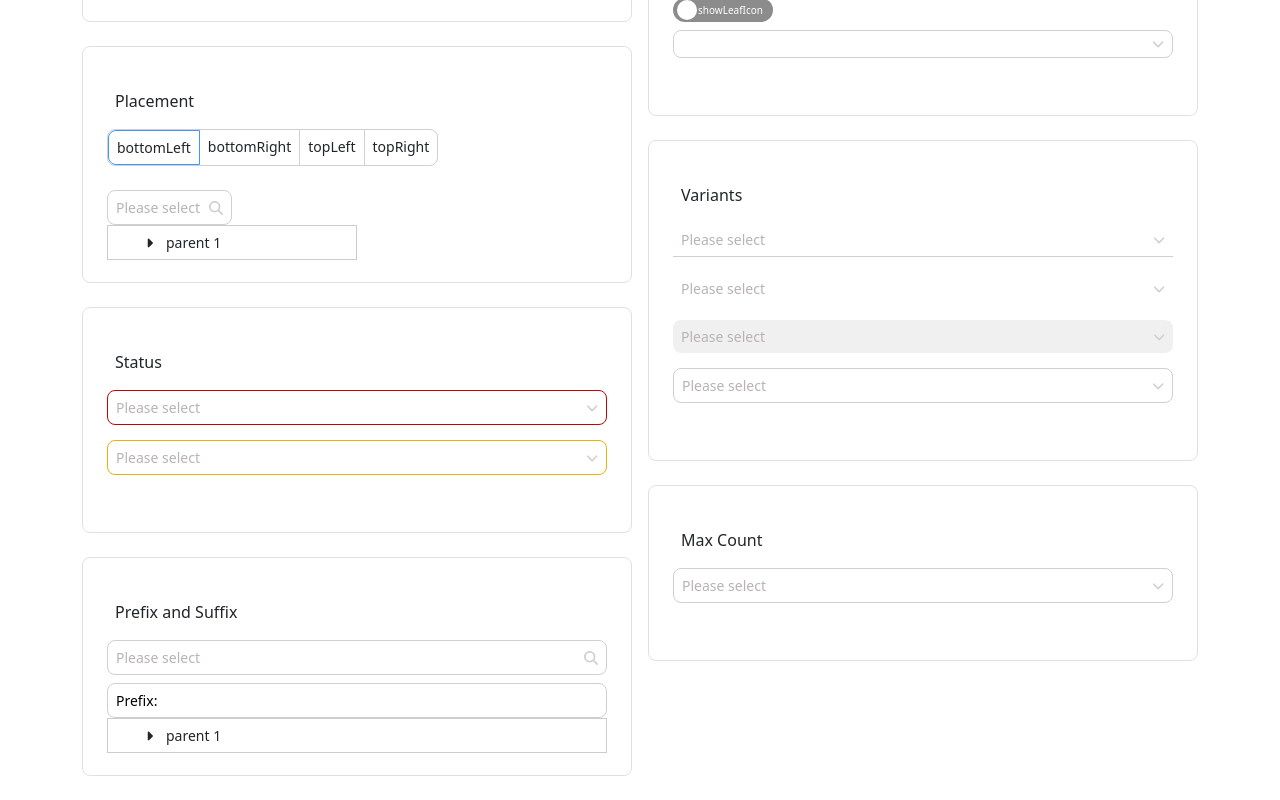
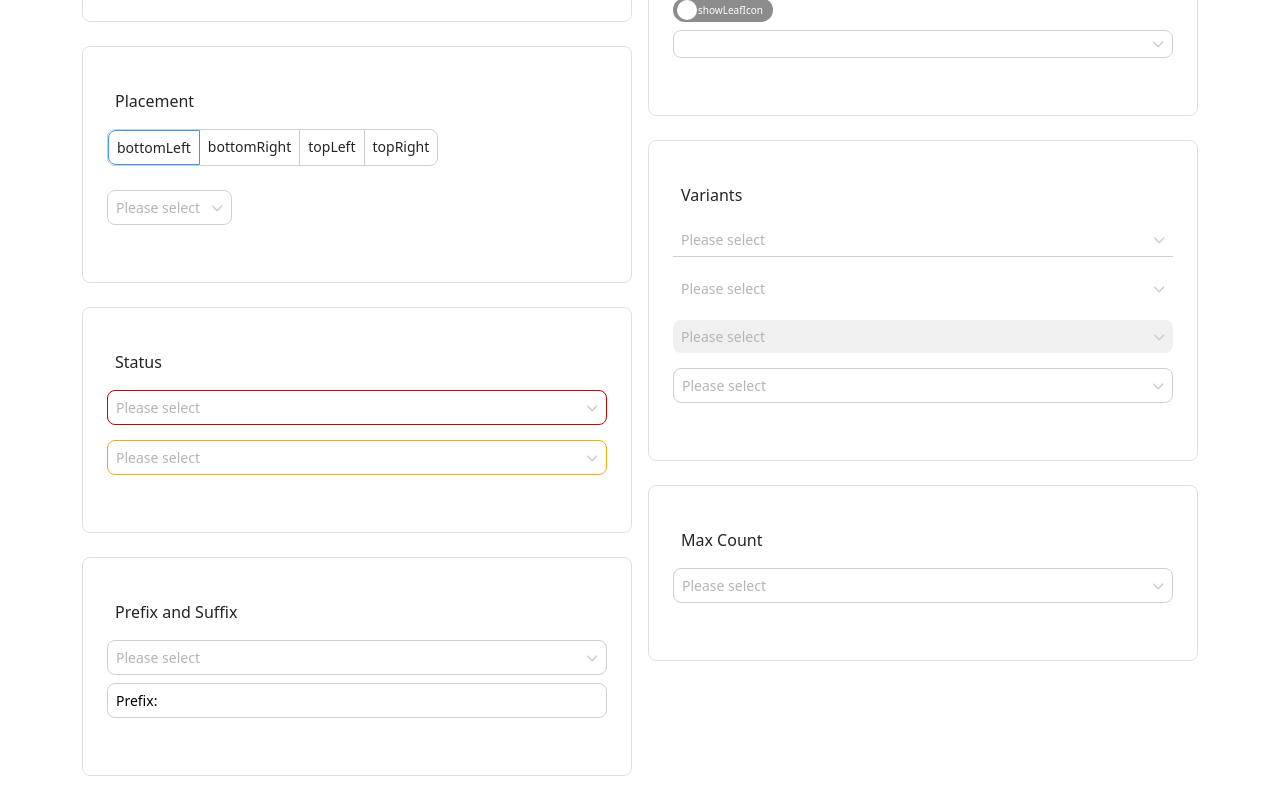
Before and after one commit to Priyadharshini-js/treeSelect-component, a React (Vite) app: page / in a window 1280 px wide. Shown: the part 701-1501 px from the top of the page. Built offline with nearby package versions, Linux system fonts and the light colour scheme.

Commit message:
props passing restructured!

```diff
--- a/src/App.css
+++ b/src/App.css
@@ -1,4 +1,4 @@
-/* //treeSelect css */
+/* treeSelect css starts*/
 .tree-sections {
     column-count: 2;
     margin-bottom: 1.5rem;
@@ -8,7 +8,9 @@
     break-inside: avoid;
 }
 
-/* //treeSelect card section css */
+/* treeSelect css ends */
+
+/* treeSelect card section css starts*/
 .tree-sections .card-section {
     border: 1px solid rgb(5 5 5 / 12%);
     border-radius: 8px;
@@ -21,13 +23,17 @@
     margin-top: 0;
 }
 
-/* //treeSelect container css */
+/* treeSelect card section css ends */
+
+/* treeSelect container css starts*/
 .tree-sections .tree-select-container {
     position: relative;
     margin-bottom: 15px;
 }
 
-/* //treeSelect input css */
+/* treeSelect container css ends */
+
+/* treeSelect input css starts */
 .tree-sections .tree-select-input,
 .tree-sections .tree-select-input:focus-visible {
     padding: 6px 8px;
@@ -35,7 +41,7 @@
     border-radius: 8px;
     cursor: pointer;
     font-size: 14px;
-    width: 100%;
+    /* width: 100%; */
     overflow-y: auto;
     max-height: 120px;
     display: flex;
@@ -48,7 +54,6 @@
     display: flex;
     flex-wrap: wrap;
     gap: 5px;
-    /* flex: 1; */
     overflow-y: auto;
 }
 
@@ -80,7 +85,9 @@
     color: #D0D0D0;
 }
 
-/* //treeSelect dropdown css */
+/* treeSelect input css ends */
+
+/* treeSelect dropdown css starts*/
 .tree-dropdown {
     position: absolute;
     top: 100%;
@@ -131,12 +138,9 @@
     background-color: #6d6b6b24;
 }
 
-/* .disabled .tree-select-input {
-    background-color: #f5f5f5;
-    cursor: not-allowed;
-} */
+/* treeSelect dropdown css ends */
 
-/* selected items css */
+/* selected items css starts*/
 .tree-select-container .selected-pill {
     background-color: #58697d17;
     padding: 3px 9px;
@@ -145,7 +149,9 @@
     text-wrap: nowrap;
 }
 
-/* variant css */
+/* selected items css ends */
+
+/* variant css starts*/
 .tree-sections .tree-select-container.outlined .tree-select-input {
     border: 1px solid #D0D0D0;
 }
@@ -173,6 +179,8 @@
     border: 1px solid #4096ff;
 }
 
+/* variant css ends */
+
 /* status css */
 
 .tree-sections .tree-select-container.error .tree-select-input {
@@ -182,6 +190,8 @@
 .tree-sections .tree-select-container.warning .tree-select-input {
     border: 1px solid #edaf08;
 }
+
+/* status css ends */
 
 /* placement css starts */
 .tree-sections .toggle-placement {
@@ -203,7 +213,24 @@
     padding: 6px 8px;
 }
 
-.tree-sections .tree-select-input.w-25+.dropdown-placement .tree-dropdown {
+.tree-sections .tree-select-input.large,
+.tree-sections .tree-select-input:focus-visible {
+    width: 100%;
+}
+
+.tree-sections .tree-select-input.middle,
+.tree-sections .tree-select-input:focus-visible {
+    width: 50%;
+}
+
+.tree-sections .tree-select-input.small,
+.tree-sections .tree-select-input:focus-visible {
+    width: 25%;
+}
+
+.tree-sections .tree-select-input.large+.dropdown-placement .tree-dropdown,
+.tree-sections .tree-select-input.middle+.dropdown-placement .tree-dropdown,
+.tree-sections .tree-select-input.small+.dropdown-placement .tree-dropdown {
     width: 50% !important;
 }
 
@@ -221,22 +248,28 @@
     border-bottom-right-radius: 8px;
 }
 
-.tree-sections .tree-select-input.w-25+.dropdown-placement.bottomRight .tree-dropdown {
+.tree-sections .tree-select-input.large+.dropdown-placement.bottomRight .tree-dropdown,
+.tree-sections .tree-select-input.middle+.dropdown-placement.bottomRight .tree-dropdown,
+.tree-sections .tree-select-input.small+.dropdown-placement.bottomRight .tree-dropdown {
     left: -50px !important;
     transform: translateX(-75px);
 }
 
-.tree-sections .tree-select-input.w-25+.dropdown-placement.topRight .tree-dropdown {
+.tree-sections .tree-select-input.large+.dropdown-placement.topRight .tree-dropdown,
+.tree-sections .tree-select-input.middle+.dropdown-placement.topRight .tree-dropdown,
+.tree-sections .tree-select-input.small+.dropdown-placement.topRight .tree-dropdown {
     left: -50px !important;
     transform: translateX(-75px);
     top: -171px;
 }
 
-.tree-sections .tree-select-input.w-25+.dropdown-placement.topLeft .tree-dropdown {
+.tree-sections .tree-select-input.large+.dropdown-placement.topLeft .tree-dropdown,
+.tree-sections .tree-select-input.middle+.dropdown-placement.topLeft .tree-dropdown,
+.tree-sections .tree-select-input.small+.dropdown-placement.topLeft .tree-dropdown {
     top: -171px;
 }
 
-
+/* placement css ends */
 
 
 /* show treeline css starts */
@@ -380,6 +413,8 @@
     transition: 0.3s ease all;
 }
 
+/* show treeline css ends */
+
 /* media query starts */
 
 @media (max-width: 768px) {
@@ -387,3 +422,5 @@
         column-count: 1;
     }
 }
+
+/* media query ends */
--- a/src/components/TreeSelect/TreeOption.jsx
+++ b/src/components/TreeSelect/TreeOption.jsx
@@ -46,10 +46,6 @@ const TreeOption = ({ item, selected, onSelect, multiple, treeIcon, renderIcon,
                             e.stopPropagation(); // Prevent handleClick
                             handleExpandCollapse(item.value);
                         }}>
-                        {/* {item.value === 'no data'
-                            ? renderIcon('faFileImage')
-                            : renderIcon(expandedNodes.has(item.value) ? 'faCaretDown' : 'faCaretRight') ||
-                            renderIcon(expandedNodes.has(item.value) ? 'faPlusSquare' : 'faCaretRight')} */}
                         {item.value === 'no data' ? (
                             renderIcon('faFileImage')
                         ) : treeLine ? (
--- a/src/components/TreeSelect/TreeSelectBase.jsx
+++ b/src/components/TreeSelect/TreeSelectBase.jsx
@@ -22,16 +22,15 @@ const TreeSelectBase = ({ config = {}, label, data, showAllVariant = false, show
         status,
         maxCount,
         treeLine,
+        size,
     } = mergedConfig;
 
-    const defaultVariant = 'outlined';
-    const defaultPlacement = 'bottomLeft';
 
 
-    const [isOpen, setIsOpen] = useState({});
+    const [isOpen, setIsOpen] = useState(null);
     const [selected, setSelected] = useState(multiple ? [] : null);
     const [expandedNodes, setExpandedNodes] = useState(new Set());
-    const [currentPlacement, setCurrentPlacement] = useState(defaultPlacement);
+    const [currentPlacement, setCurrentPlacement] = useState(placement[0]);
     const [disabledValues, setDisabledValues] = useState(new Set());
 
     const treeDataSet = data || treeData.basic_selection;
@@ -320,7 +319,7 @@ const TreeSelectBase = ({ config = {}, label, data, showAllVariant = false, show
 
 
     //variant type [borderless, filled, outlined, underlined]
-    const renderVariant = (variantType) => {
+    const renderVariant = (variantType, size, placement) => {
         const isOpenForThis = isOpen === variantType;
         return (
             <div
@@ -329,7 +328,7 @@ const TreeSelectBase = ({ config = {}, label, data, showAllVariant = false, show
                 className={`tree-select-container ${variantType} ${disabled ? 'disabled' : ''}`}
             >
                 <div
-                    className={`tree-select-input ${isPlaceholderVisible ? 'placeholder-color' : ''}`}
+                    className={`tree-select-input  ${size} ${isPlaceholderVisible ? 'placeholder-color' : ''}`}
                     onClick={() => toggleDropdown(variantType)}
                 >
                     <div className="selected-content">
@@ -340,6 +339,7 @@ const TreeSelectBase = ({ config = {}, label, data, showAllVariant = false, show
                     </span>
                 </div>
                 {isOpenForThis && (
+                    <div className={`dropdown-placement ${placement}`}>
                         <TreeDropdown
                             data={treeDataSet}
                             selected={selected}
@@ -353,23 +353,25 @@ const TreeSelectBase = ({ config = {}, label, data, showAllVariant = false, show
                             disabledValues={disabledValues}
                             treeLine={treeLine}
                         />
-                )}
+                    </div>
+                )
+                }
 
-            </div>
+            </div >
         )
     };
 
     //status type [ error, warning]
-    const renderShowStatus = (statusType) => {
+    const renderShowStatus = (statusType, size, placement, variant) => {
         const isOpenForThis = isOpen === statusType;
         return (
             <div
                 ref={containerRef}
                 key={statusType}
-                className={`tree-select-container ${statusType} ${disabled ? 'disabled' : ''}`}
+                className={`tree-select-container ${statusType} ${variant} ${disabled ? 'disabled' : ''}`}
             >
                 <div
-                    className={`tree-select-input ${isPlaceholderVisible ? 'placeholder-color' : ''}`}
+                    className={`tree-select-input  ${size} ${isPlaceholderVisible ? 'placeholder-color' : ''}`}
                     onClick={() => toggleDropdown(statusType)}
                 >
                     <div className="selected-content">
@@ -380,6 +382,7 @@ const TreeSelectBase = ({ config = {}, label, data, showAllVariant = false, show
                     </span>
                 </div>
                 {isOpenForThis && (
+                    <div className={`dropdown-placement ${placement}`}>
                         <TreeDropdown
                             data={treeDataSet}
                             selected={selected}
@@ -392,19 +395,20 @@ const TreeSelectBase = ({ config = {}, label, data, showAllVariant = false, show
                             handleExpandCollapse={handleExpandCollapse}
                             treeLine={treeLine}
                         />
+                    </div>
                 )}
             </div>
         )
     };
 
     // prefix
-    const renderAffixes = () => (
+    const renderAffixes = (placement, size, variant) => (
         <div
             ref={containerRef}
-            className={`tree-select-container ${disabled ? 'disabled' : ''}`}
+            className={`tree-select-container ${variant} ${disabled ? 'disabled' : ''}`}
         >
             <div
-                className={`tree-select-input ${isPlaceholderVisible ? 'placeholder-color' : ''}`}
+                className={`tree-select-input  ${size} ${isPlaceholderVisible ? 'placeholder-color' : ''}`}
                 onClick={toggleDropdown}
             >
                 <div className="selected-content">
@@ -416,6 +420,7 @@ const TreeSelectBase = ({ config = {}, label, data, showAllVariant = false, show
             </div>
 
             {isOpen && (
+                <div className={`dropdown-placement ${placement}`}>
                     <TreeDropdown
                         data={treeDataSet}
                         selected={selected}
@@ -428,11 +433,12 @@ const TreeSelectBase = ({ config = {}, label, data, showAllVariant = false, show
                         handleExpandCollapse={handleExpandCollapse}
                         treeLine={treeLine}
                     />
+                </div>
             )}
 
             <input
                 type="text"
-                className="prefix-input mt-2 tree-select-input"
+                className={`prefix-input mt-2 tree-select-input ${size} `}
                 onClick={toggleDropdown}
                 readOnly
                 value={`Prefix: ${isPlaceholderVisible
@@ -449,7 +455,7 @@ const TreeSelectBase = ({ config = {}, label, data, showAllVariant = false, show
     );
 
     // placement type [topright, topleft, bottomleft, bottomright]
-    const renderPlacement = (placementType) => (
+    const renderPlacement = (placementType, variant, size) => (
         <>
             <div className='toggle-placement'>
                 {placement.map(p => (
@@ -465,10 +471,10 @@ const TreeSelectBase = ({ config = {}, label, data, showAllVariant = false, show
             <div
                 ref={containerRef}
                 key={placementType}
-                className={`tree-select-container ${disabled ? 'disabled' : ''}`}
+                className={`tree-select-container ${variant} ${disabled ? 'disabled' : ''}`}
             >
                 <div
-                    className={`tree-select-input w-25 ${isPlaceholderVisible ? 'placeholder-color' : ''}`}
+                    className={`tree-select-input ${size} ${isPlaceholderVisible ? 'placeholder-color' : ''}`}
                     onClick={toggleDropdown}
                 >
                     <div className="selected-content">
@@ -500,7 +506,7 @@ const TreeSelectBase = ({ config = {}, label, data, showAllVariant = false, show
     )
 
     // tree line (show tree line)
-    const renderTreeLine = () => {
+    const renderTreeLine = (variant, size, placement) => {
         const isOpenForThis = isOpen === 'treeLine';
         return (
             <>
@@ -535,11 +541,11 @@ const TreeSelectBase = ({ config = {}, label, data, showAllVariant = false, show
                 </div>
                 < div
                     ref={containerRef}
-                    className={`tree-select-container ${disabled ? 'disabled' : ''}`
+                    className={`tree-select-container ${variant} ${disabled ? 'disabled' : ''}`
                     }
                 >
                     <div
-                        className={`tree-select-input ${isPlaceholderVisible ? 'placeholder-color' : ''}`}
+                        className={`tree-select-input ${size} ${isPlaceholderVisible ? 'placeholder-color' : ''}`}
                         onClick={() => toggleDropdown('treeLine')}
                     >
                         <div className="selected-content">
@@ -551,6 +557,7 @@ const TreeSelectBase = ({ config = {}, label, data, showAllVariant = false, show
                     </div>
                     {
                         isOpenForThis && (
+                            <div className={`dropdown-placement ${placement}`}>
                                 <TreeDropdown
                                     data={treeDataSet}
                                     selected={selected}
@@ -564,6 +571,7 @@ const TreeSelectBase = ({ config = {}, label, data, showAllVariant = false, show
                                     disabledValues={disabledValues}
                                     treeLine={treeLine}
                                 />
+                            </div>
                         )
                     }
 
@@ -578,17 +586,17 @@ const TreeSelectBase = ({ config = {}, label, data, showAllVariant = false, show
             <div className='card-body'>
                 <p>{label}</p>
                 {(showStatus) ? (
-                    status.map((s) => renderShowStatus(s))
+                    status.map((s) => renderShowStatus(s, size, placement, variant))
                 ) : (showAllVariant) ? (
-                    variant.map((v) => renderVariant(v))
+                    variant.map((v) => renderVariant(v, size, placement))
                 ) : (prefix) ? (
-                    renderAffixes()
+                    renderAffixes(placement, size, variant)
                 ) : (showAllPlacement) ? (
-                    renderPlacement()
+                    renderPlacement(currentPlacement, variant, size)
                 ) : (treeLine) ? (
-                    renderTreeLine()
+                    renderTreeLine(variant, size, placement)
                 ) : (
-                    renderVariant(defaultVariant)
+                    renderVariant(variant, size, placement)
                 )}
             </div>
         </div>
--- a/src/components/config/treeSelectProps.jsx
+++ b/src/components/config/treeSelectProps.jsx
@@ -6,7 +6,7 @@ export const baseConfig = {
     disabled: false, //boolean
     labelInValue: false, //boolean
     multiple: false, //boolean
-    size: "middle", // "large | middle | small", //string
+    size: ["middle", "large", "middle", "small"], //string
     treeCheckable: false, //boolean
     showSearch: false, //boolean
     virtual: true, //boolean
--- a/src/pages/Home.jsx
+++ b/src/pages/Home.jsx
@@ -1,9 +1,70 @@
 import React from 'react'
 import TreeSelectBase from '../components/TreeSelect/TreeSelectBase';
 import { treeData } from '../components/config/treeData'
-// import { treeSelectPresets } from '../components/config/treeSelectProps'
 
 const TreeSelectReusableComponent = () => {
+
+    const props = [
+        {
+            label: 'Basic',
+            config: { treeDefaultExpandAll: true, placement: 'bottomLeft', size: 'large', variant: 'outlined' },
+            data: treeData.basic_selection,
+        },
+        {
+            label: 'Generate from tree data',
+            config: { treeDefaultExpandAll: true, placement: 'bottomLeft', size: 'large', variant: 'outlined' },
+            data: treeData.generate_selection,
+        },
+        {
+            label: 'Asynchronous loading',
+            config: { treeDefaultExpandAll: true, placement: 'bottomLeft', size: 'large', variant: 'outlined' },
+            data: treeData.async_loading_selection,
+        },
+        {
+            label: 'Placement',
+            config: { treeDefaultExpandAll: true, variant: 'outlined', size: 'small', },
+            data: treeData.placement_selection,
+            showAllPlacement: true,
+        },
+        {
+            label: 'Status',
+            config: { placement: 'bottomLeft', size: 'large', variant: 'outlined' },
+            data: treeData.status_selection,
+            showStatus: true,
+        },
+        {
+            label: 'Prefix and Suffix',
+            config: { treeDefaultExpandAll: true, prefix: 'prefix', placement: 'bottomLeft', size: 'large', variant: 'outlined' },
+            data: treeData.prefix_suffix_selection,
+        },
+        {
+            label: 'Multiple Selection',
+            config: { multiple: true, treeDefaultExpandAll: true, placement: 'bottomLeft', size: 'large', variant: 'outlined' },
+            data: treeData.multiple_selection,
+        },
+        {
+            label: 'Checkable',
+            config: { multiple: true, treeCheckable: true, placement: 'bottomLeft', size: 'large', variant: 'outlined' },
+            data: treeData.checkable_selection,
+        },
+        {
+            label: 'Show Tree Line',
+            config: { treeDefaultExpandAll: true, placeholder: "", treeLine: true, placement: 'bottomLeft', size: 'large', variant: 'outlined' },
+            data: treeData.treeline_selection,
+        },
+        {
+            label: 'Variants',
+            config: { multiple: true, treeCheckable: true, placement: 'bottomLeft', size: 'large' },
+            data: treeData.variants_selection,
+            showAllVariant: true
+        },
+        {
+            label: 'Max Count',
+            config: { multiple: true, treeCheckable: true, maxCount: 1, placement: 'bottomLeft', size: 'large', variant: 'outlined' },
+            data: treeData.max_count_selection,
+        },
+
+    ]
     return (
         <>
             <section>
@@ -13,73 +74,17 @@ const TreeSelectReusableComponent = () => {
                         <h4>Examples</h4>
                     </div>
                     <div className='tree-sections'>
-                        {/* basic tree select */}
-                        <TreeSelectBase
-                            config={{ treeDefaultExpandAll: true }}
-                            label={"Basic"}
-                            data={treeData.basic_selection}
-                        />
-                        {/* generate select */}
-                        <TreeSelectBase
-                            config={{ treeDefaultExpandAll: true }}
-                            label={'Generate from tree data'}
-                            data={treeData.generate_selection}
-                        />
-                        {/* asynchronous */}
-                        <TreeSelectBase
-                            config={{ treeDefaultExpandAll: true }}
-                            label={'Asynchronous loading'}
-                            data={treeData.async_loading_selection}
-                        />
-                        {/* placement */}
-                        <TreeSelectBase
-                            config={{ treeDefaultExpandAll: true }}
-                            label={'Placement'}
-                            data={treeData.placement_selection}
-                            showAllPlacement={true}
-                        />
-                        {/* status */}
-                        <TreeSelectBase
-                            label={'Status'}
-                            data={treeData.status_selection}
-                            showStatus={true}
-                        />
-                        {/* prefix and suffix */}
-                        <TreeSelectBase
-                            config={{ treeDefaultExpandAll: true, prefix: 'prefix' }}
-                            label={'Prefix and Suffix'}
-                            data={treeData.prefix_suffix_selection}
-                        />
-                        {/* multiple select */}
-                        <TreeSelectBase
-                            config={{ multiple: true, treeDefaultExpandAll: true }}
-                            label={"Multiple Selection"}
-                            data={treeData.multiple_selection}
-                        />
-                        {/* checkable */}
-                        <TreeSelectBase
-                            config={{ multiple: true, treeDefaultExpandAll: false, treeCheckable: true }}
-                            label={'Checkable'}
-                            data={treeData.checkable_selection}
-                        />
-                        {/* show tree line */}
-                        <TreeSelectBase
-                            config={{ treeDefaultExpandAll: true, placeholder: "", treeLine: true }}
-                            label={'Show Tree Line'}
-                            data={treeData.treeline_selection}
-                        />
-                        {/* variants */}
-                        <TreeSelectBase
-                            label={'Variants'}
-                            data={treeData.variants_selection}
-                            showAllVariant={true}
-                        />
-                        {/* max count */}
-                        <TreeSelectBase
-                            config={{ multiple: true, treeDefaultExpandAll: false, treeCheckable: true, maxCount: 1 }}
-                            label={'Max Count'}
-                            data={treeData.max_count_selection}
-                        />
+                        {props.map((item, index) => (
+                            <TreeSelectBase
+                                key={item.label}
+                                label={item.label}
+                                data={item.data}
+                                config={item.config}
+                                showAllPlacement={item.showAllPlacement}
+                                showAllVariant={item.showAllVariant}
+                                showStatus={item.showStatus}
+                            />
+                        ))}
                     </div>
                 </div>
             </section >
```
Also changed, not shown: 1 other file (tests, documents, lock files or other folders). Lines whose indentation alone changed are shown as unchanged.
